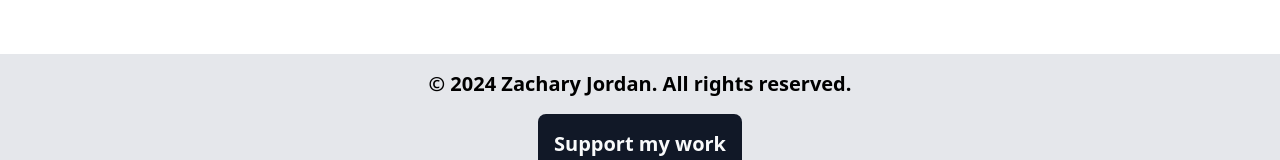
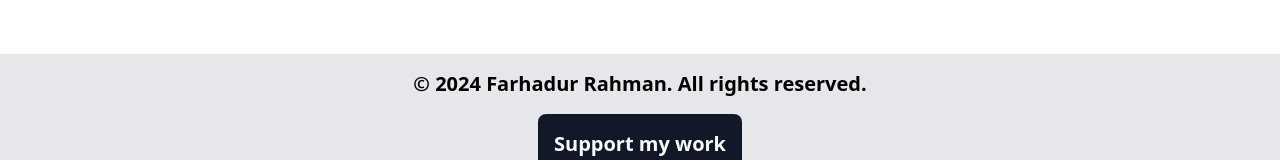
Before and after one commit to farhadTech/portfolio, a website: page index.html in a window 1280 px wide. Shown: the part 6742-6902 px from the top of the page. Drawn offline with Linux system fonts and the light colour scheme.

Commit message:
Update index.html

```diff
--- a/index.html
+++ b/index.html
@@ -784,7 +784,7 @@
 		>
 			<footer>
 				<p class="text-xl font-extrabold">
-					&copy 2024 Zachary Jordan. All rights reserved.
+					&copy 2024 Farhadur Rahman. All rights reserved.
 				</p>
 				<button
 					class="m-4 p-4 text-xl text-gray-50 font-extrabold bg-gray-900 rounded-lg hover:bg-primary-color hover:text-gray-950"
```
